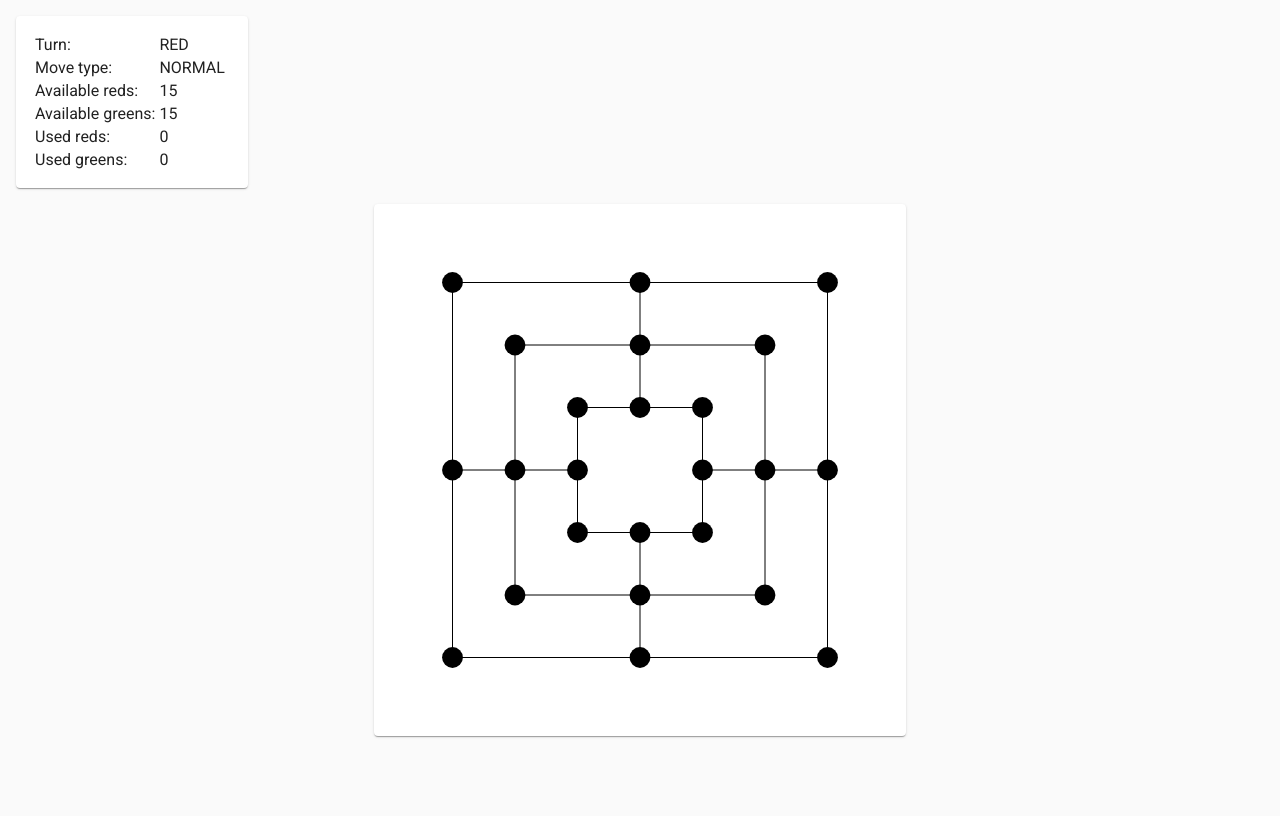
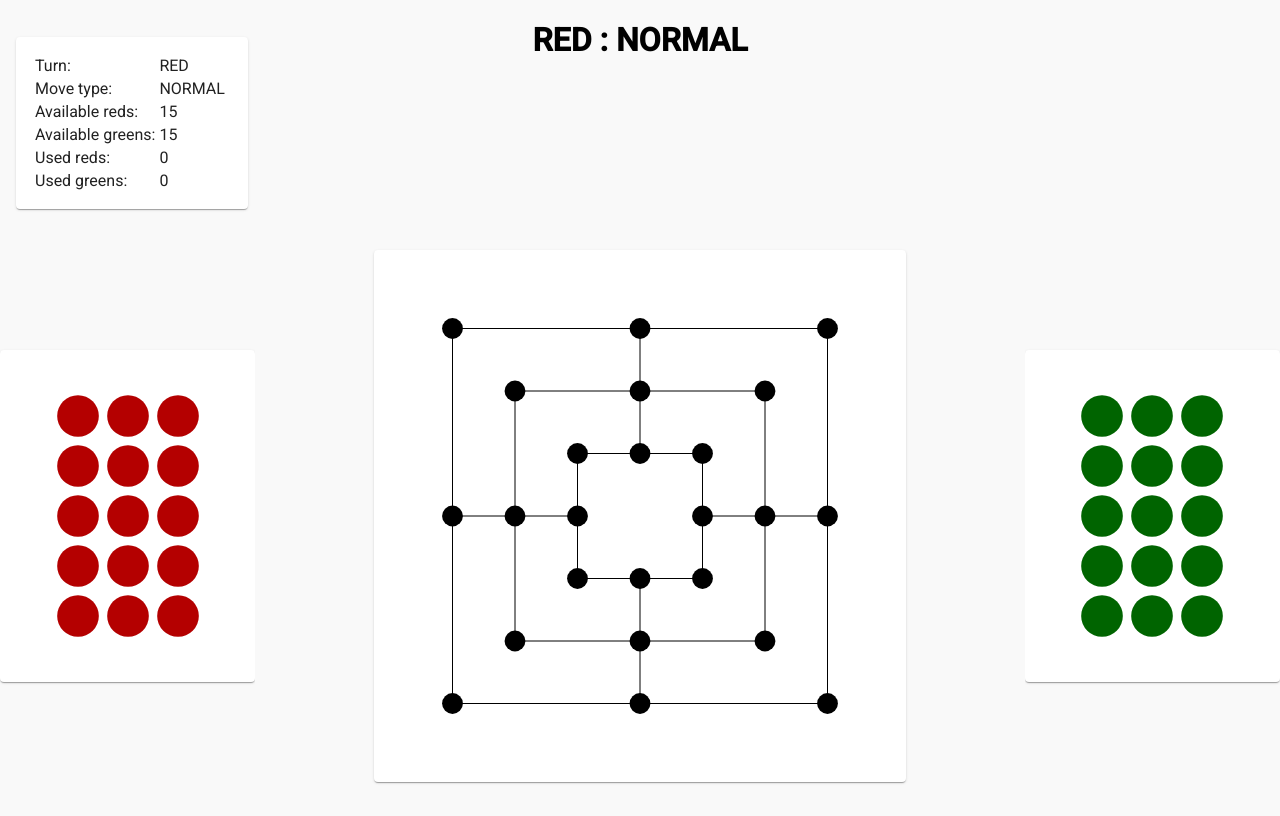
Before and after one commit to kp-marczynski/si-nine-mens-morris, an Angular app: page / in a window 1280 px wide. Built offline with nearby package versions, Linux system fonts and the light colour scheme.

Commit message:
style improvements

```diff
--- a/src/app/app.component.css
+++ b/src/app/app.component.css
@@ -4,10 +4,27 @@ mat-card {
 
 .score-board {
     width: 200px;
+    position: fixed;
 }
 
 .canvas-wrapper {
+    margin: 1rem auto;
+    width: 500px;
+    /*height: 500px;*/
+}
+
+.game-wrapper {
     margin: auto;
-    width: 500px;
-    height: 500px;
+    padding-top: 10rem;
+    max-width: 1280px;
 }
+
+canvas {
+    margin: auto;
+    display: block;
+}
+
+h1 {
+    position: center;
+    text-align: center;
+}
--- a/src/app/app.component.html
+++ b/src/app/app.component.html
@@ -26,6 +26,26 @@
         </tr>
     </table>
 </mat-card>
-<mat-card class="canvas-wrapper" id="canvas-wrapper">
-    <canvas id="canvas" width="500" height="500">></canvas>
-</mat-card>
+<h1>{{turn}} : {{moveType}}</h1>
+<div class="game-wrapper">
+    <mat-grid-list cols="5" rowHeight="550px">
+        <mat-grid-tile>
+            <mat-card class="canvas-wrapper">
+                <canvas id="red-drawer" width="200" height="300"></canvas>
+            </mat-card>
+        </mat-grid-tile>
+        <mat-grid-tile [colspan]="3">
+            <mat-card class="canvas-wrapper" id="canvas-wrapper">
+                <canvas id="canvas" width="500" height="500">></canvas>
+            </mat-card>
+        </mat-grid-tile>
+        <mat-grid-tile>
+            <mat-card class="canvas-wrapper">
+                <canvas id="green-drawer" width="200" height="300"></canvas>
+            </mat-card>
+        </mat-grid-tile>
+        <!--<mat-grid-tile>3</mat-grid-tile>-->
+        <!--<mat-grid-tile>4</mat-grid-tile>-->
+    </mat-grid-list>
+
+</div>
--- a/src/app/app.component.ts
+++ b/src/app/app.component.ts
@@ -17,7 +17,6 @@ export class AppComponent implements AfterViewInit {
     usedReds: number;
     usedGreens: number;
 
-
     baseSize: number;
 
     offset: number;
@@ -32,6 +31,9 @@ export class AppComponent implements AfterViewInit {
     piecesPerPlayer = 15;
 
     canvasService: CanvasService;
+
+    redDrawerCanvasService: CanvasService;
+    greenDrawerCanvasService: CanvasService;
 
     initCircles() {
         this.circles = [
@@ -79,6 +81,9 @@ export class AppComponent implements AfterViewInit {
         this.offset = this.baseSize;
         this.baseRadiusSize = this.baseSize / 6;
         this.canvasService = new CanvasService(this.canvas, this.baseSize, this.offset);
+
+        this.redDrawerCanvasService = new CanvasService(document.getElementById('red-drawer') as HTMLCanvasElement, 50, 50);
+        this.greenDrawerCanvasService = new CanvasService(document.getElementById('green-drawer') as HTMLCanvasElement, 50, 50);
 
         this.initializePlayersPieces();
 
@@ -197,8 +202,26 @@ export class AppComponent implements AfterViewInit {
 
         this.usedReds = this.redPieces.filter(piece => piece.x != null && piece.y != null).length;
         this.usedGreens = this.greenPieces.filter(piece => piece.x != null && piece.y != null).length;
+
+        this.drawRedDrawer();
+        this.drawGreenDrawer();
     }
 
+    drawRedDrawer() {
+        this.redDrawerCanvasService.clearCanvas();
+        let circlesForDrawer = this.redPieces.filter(piece => piece.x == null && piece.y == null);
+        for (let i = 0; i < circlesForDrawer.length; ++i) {
+            this.redDrawerCanvasService.drawCircleInCoords(circlesForDrawer[i], i % 3, Math.floor(i / 3));
+        }
+    }
+
+    drawGreenDrawer() {
+        this.greenDrawerCanvasService.clearCanvas();
+        let circlesForDrawer = this.greenPieces.filter(piece => piece.x == null && piece.y == null);
+        for (let i = 0; i < circlesForDrawer.length; ++i) {
+            this.greenDrawerCanvasService.drawCircleInCoords(circlesForDrawer[i], i % 3, Math.floor(i / 3));
+        }
+    }
 
     setAvailablePiece(pieces: ICircle[], circle: ICircle): void {
         const foundPiece = pieces.find(piece => piece.x == null && piece.y == null);
--- a/src/app/app.module.ts
+++ b/src/app/app.module.ts
@@ -4,6 +4,7 @@ import {NgModule} from '@angular/core';
 import {AppComponent} from './app.component';
 import {NoopAnimationsModule} from '@angular/platform-browser/animations';
 import {MatCardModule} from '@angular/material/card';
+import {MatGridListModule} from '@angular/material/grid-list';
 
 @NgModule({
     declarations: [
@@ -12,7 +13,8 @@ import {MatCardModule} from '@angular/material/card';
     imports: [
         BrowserModule,
         NoopAnimationsModule,
-        MatCardModule
+        MatCardModule,
+        MatGridListModule
     ],
     providers: [],
     bootstrap: [AppComponent]
--- a/src/app/canvas.service.ts
+++ b/src/app/canvas.service.ts
@@ -26,9 +26,13 @@ export class CanvasService {
     }
 
     public drawCircle(circle: ICircle): void {
+        this.drawCircleInCoords(circle, circle.x, circle.y);
+    }
+
+    public drawCircleInCoords(circle: ICircle, x: number, y: number) {
         this.ctx.beginPath();
-        const finalX = this.getRealCoordinate(circle.x);
-        const finalY = this.getRealCoordinate(circle.y);
+        const finalX = this.getRealCoordinate(x);
+        const finalY = this.getRealCoordinate(y);
         this.ctx.arc(finalX, finalY, circle.radius, 0, 2 * Math.PI);
         this.ctx.fillStyle = circle.color;
         this.ctx.fill();
--- a/src/styles.css
+++ b/src/styles.css
@@ -1,11 +1,11 @@
 /* You can add global styles to this file, and also import other style files */
 
 html, body {
-    height: 100%;
+    height: 95%;
 }
 
 body {
     margin: 0;
     font-family: Roboto, "Helvetica Neue", sans-serif;
-    background-color: #fafafa;
+    background-color: #f9f9f9;
 }
```
